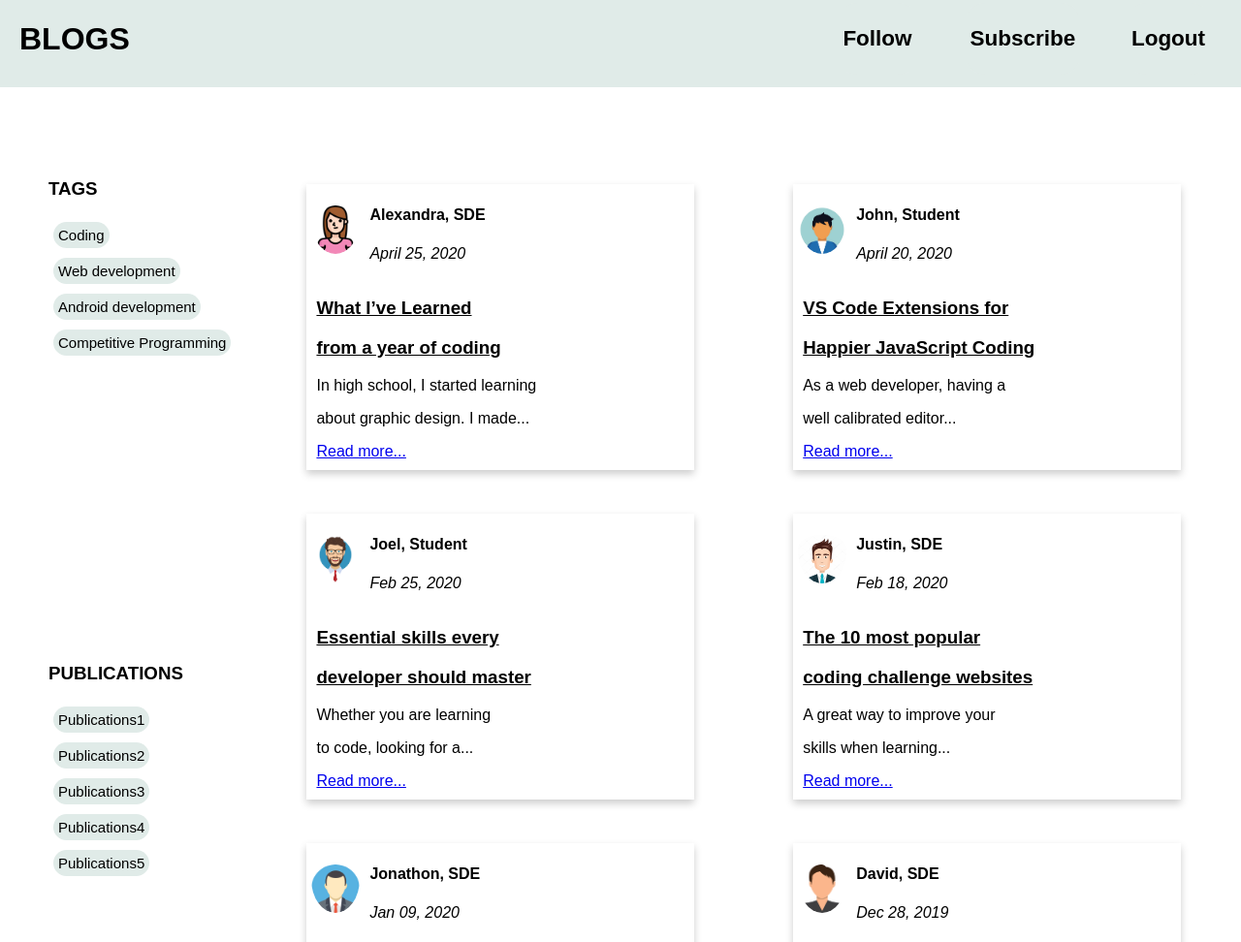
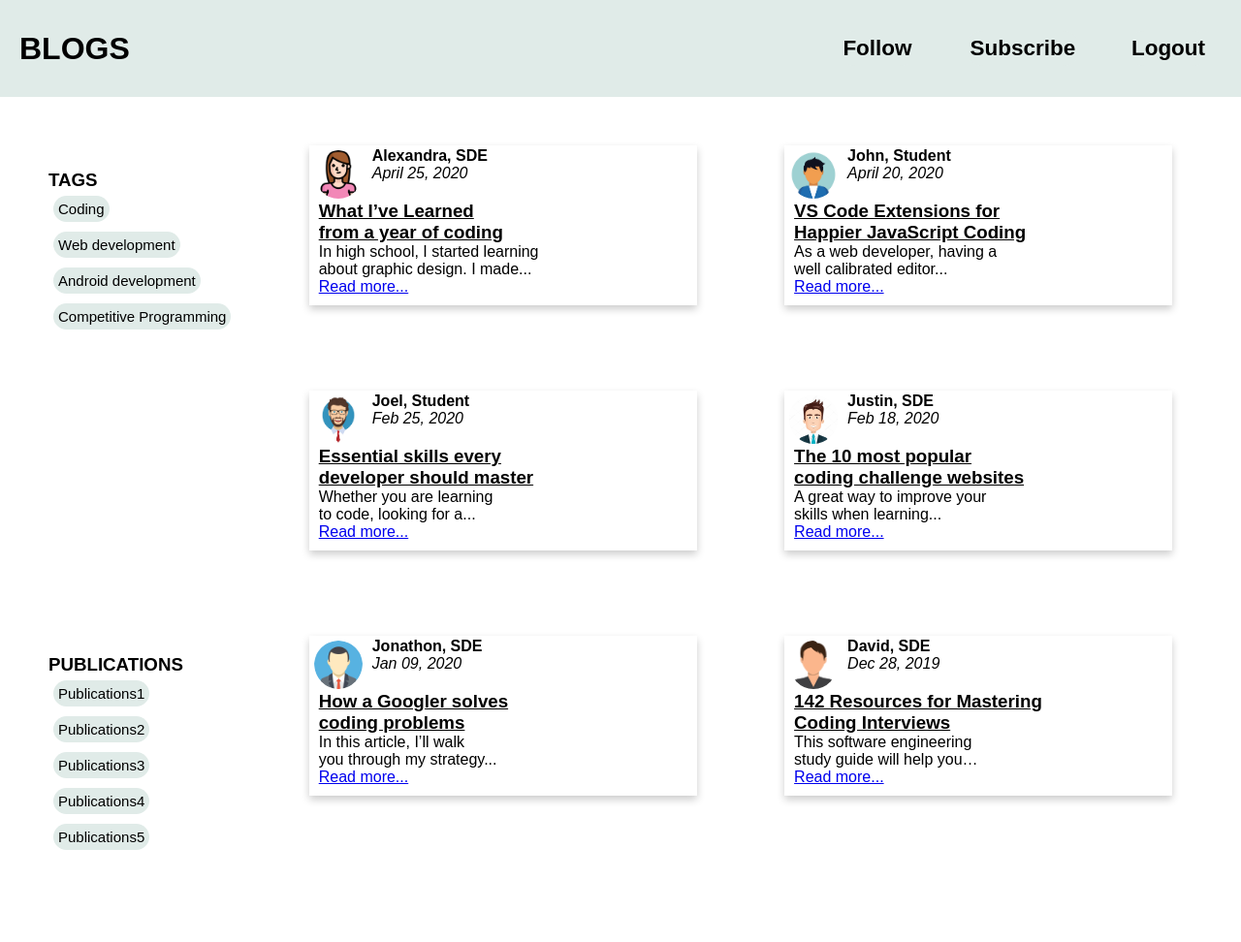
Before and after one commit to poorva2145/blog_website_front_end, a plain HTML site: page index.html in a window 1280 px wide. Shown: the top 972 px of the page at 97% size. Drawn offline with Linux system fonts and the light colour scheme.

Commit message:
added response

```diff
--- a/index.html
+++ b/index.html
@@ -3,7 +3,7 @@
 
 <head>
     <meta charset="UTF-8">
-    <link rel="stylesheet" href="style/home.css">
+    <link rel="stylesheet" href="style/home2.css">
     <meta name="viewport" content="width=device-width, initial-scale=1.0">
     <link rel="shortcut icon" type="image/png" href="images/favicon-16x16.png" />
     <title>BLOG WEBSITE</title>
@@ -116,7 +116,7 @@
 
         </div>
 
-        <div class="box" id="mainBody">
+        <div class="box" id="mainBody" style="padding-top: 50px">
             <div class="mainBodyItems" id="content1">
                 <div class="card">
                     <div class="containerCard">
@@ -270,7 +270,7 @@
             </div>
         </div>
     </div>
-    </div>
+
     <footer id="footer">
         <p>Copyright 2020</p>
     </footer>
--- a/style/home.css
+++ b/style/home.css
@@ -148,7 +148,7 @@
 }
 
 
-#mainBody{
+/* #mainBody{
     padding-top: 100px;
     display: grid;
     width: 100%;
@@ -160,7 +160,45 @@
     "three three three three four four four four"
     "five five five five six six six six";
     justify-content: space-evenly;
+} */
+
+@media (min-width: 600px) {
+    #mainBody{
+        padding-top: 10%;
+        display: grid;
+        width: 100%;
+        grid-gap: 10%;
+        column-gap: 5%;
+        grid-template-columns: 10%;
+        grid-template-rows: repeat(6,20%);
+        grid-template-areas:
+        "one one one one"
+        "two two two two"
+        "three three three three"
+        "four four four four"
+        "five five five five"
+        "six six six six";
+        justify-content: space-evenly;
+    }
 }
+@media (min-width: 900px) {
+    #mainBody{
+        padding-top: 10%;
+        display: grid;
+        width: 100%;
+        grid-gap: 10%;
+        column-gap: 5%;
+        grid-template-columns: repeat(2,10%);
+        grid-template-rows: repeat(3,20%);
+        grid-template-areas:
+        "one one one one two two two two"
+        "three three three three four four four four"
+        "five five five five six six six six";
+        justify-content: space-evenly;
+    }
+}
+
+
 
 #content1{
     grid-area: one;
--- /dev/null
+++ b/style/home2.css
@@ -0,0 +1,206 @@
+@import "style1.css";
+@import "style2.css";
+@import "style3.css";
+
+
+.container {
+    display: grid;
+    /* width: 100%; */
+    grid-template-columns: 1px 300px;
+    grid-template-rows: 100px 1200px;
+    grid-template-areas:
+    "hd hd hd hd hd hd hd hd"
+    "sd sd main main main main main main";
+    background-color: #fff;
+}
+
+.box{
+    margin-left: 0px;
+    margin-right: 0px;
+}
+
+.navBar{
+    background-color: #e0ebe8;
+    width: 100%;
+    height: auto;
+    display: grid;
+    grid-template-columns: 30px 300px;
+    grid-template-rows: 100px;
+    grid-template-areas:
+    "tx tx tx bt bt bt bt bt";
+}
+
+.navBarText{
+    display: flex;
+    justify-content: flex-start;
+    padding-left: 20px;
+    align-items: center;
+}
+
+.navBarButtons{
+    display: flex;
+    height: auto;
+    flex-direction: row;
+    justify-content: flex-end;
+    align-items: center;
+}
+
+.navBarItems{
+    display: flex;
+    width: 150px;
+    justify-content: center;
+    align-items: center;
+}
+
+.sideBarItems{
+    display: flex;
+    margin: 10px;
+    flex-direction: column;
+    padding-left: 20px;
+}
+
+.BUTTON_side {
+    border-radius: 20px;
+    color: #000000;
+    font-family: sans-serif;
+    font-size: 15px;
+    padding: 5px;
+    background-color: #E0EBE8;
+    text-decoration: none;
+    display: inline-block;
+    cursor: pointer;
+    text-align: center;
+    margin: 5px;
+    }
+
+.BUTTON_side:hover{
+    background: #52D5B2;
+}
+
+
+.mainBodyItems{
+    margin-bottom: 10px;
+    padding-bottom: 20px;
+    width: 400px;
+}
+
+.avatar {
+    vertical-align: middle;
+    width: 50px;
+    height: 50px;
+    border-radius: 50%;
+    margin-right: 10px;
+    padding-top: 5%;
+}
+
+.card {
+    box-shadow: 0 4px 8px 0 rgba(0,0,0,0.2);
+    transition: 0.3s;
+    padding-bottom: 10px;
+}
+
+.card:hover {
+    box-shadow: 0 8px 16px 0 rgba(0,0,0,0.2);
+}
+
+.containerCard {
+    padding: 2px 5px;
+    display: flex;
+    flex-direction: row;
+}
+
+.topic{
+    padding-left: 10px;
+}
+
+#navBarTextArea{
+    grid-area: tx;
+}
+
+#navBarButtonArea{
+    grid-area: bt;
+}
+
+#header {
+    display: flex;
+    flex-direction: row;
+    grid-area: hd;
+}
+
+#sideBar{
+    grid-area: sd;
+}
+
+#mainBody {
+    grid-area: main;
+}
+
+#sideBar{
+    padding-top: 65px;
+    padding-left: 20px;
+    display: grid;
+    width: 100%;
+    grid-template-rows: 500px 500px;
+}
+
+
+@media (min-width: 600px) {
+    #mainBody{
+        padding-top: 20%;
+        display: grid;
+        width: 100%;
+        grid-gap: 2%;
+        column-gap: 2%;
+        grid-template-columns: 10%;
+        grid-template-rows: repeat(6,20%);
+        grid-template-areas:
+        "one one one one"
+        "two two two two"
+        "three three three three"
+        "four four four four"
+        "five five five five"
+        "six six six six";
+        justify-content: space-evenly;
+        padding-top: 20%;
+    }
+}
+@media (min-width: 1100px) {
+    #mainBody{
+        padding-top: 15%;
+        display: grid;
+        width: 100%;
+        grid-gap: 2%;
+        column-gap: 2%;
+        grid-template-columns: repeat(2,10%);
+        grid-template-rows: repeat(3,20%);
+        grid-template-areas:
+        "one one one one two two two two"
+        "three three three three four four four four"
+        "five five five five six six six six";
+        justify-content: space-evenly;
+    }
+}
+
+#content1{
+    grid-area: one;
+}
+
+#content2{
+    grid-area: two;
+}
+
+#content3{
+    grid-area: three;
+}
+
+#content4{
+    grid-area: four;
+}
+
+#content5{
+    grid-area: five;
+}
+
+#content6{
+    grid-area: six;
+}
--- /dev/null
+++ b/style/post2.css
@@ -0,0 +1,152 @@
+@import "style1.css";
+@import "style2.css";
+@import "style3.css";
+
+img{
+    width: 40%;
+}
+
+.Author{
+    margin-top: 2%;
+}
+
+.forImage{
+    background-image: url("../images/image5.png");
+    width: 75%;
+    height: 15%;
+    margin-left: auto;
+    margin-right: auto;
+    background-position: center;
+}
+
+.container {
+
+    display: grid;
+    /* width: 100%; */
+    grid-template-rows: 100px 300px 3500px;
+    grid-template-areas:
+    "hd hd hd hd hd hd hd hd"
+    "t t t t t t t t"
+    "main main main main main main main main";
+    margin-left: 0px;
+    margin-right: 0px;
+    width: 100%;
+    background-color: #fff;
+}
+
+.ds{
+    width: 70%;
+    margin-left: auto;
+    margin-right: auto;
+}
+
+.box{
+    margin-left: 0px;
+    margin-right: 0px;
+}
+
+.navBar{
+    background-color: #e0ebe8;
+    width: 100%;
+    height: auto;
+    display: grid;
+    grid-template-columns: 30px 300px;
+    grid-template-rows: 100px;
+    grid-template-areas:
+    "tx tx tx bt bt bt bt bt";
+}
+
+.navBarText{
+    display: flex;
+    justify-content: flex-start;
+    padding-left: 20px;
+    align-items: center;
+}
+
+.navBarButtons{
+    display: flex;
+    height: auto;
+    flex-direction: row;
+    justify-content: flex-end;
+    align-items: center;
+}
+
+.navBarItems{
+    display: flex;
+    width: 150px;
+    justify-content: center;
+    align-items: center;
+}
+
+.avatar {
+    vertical-align: middle;
+    width: 50px;
+    height: 50px;
+    border-radius: 50%;
+    margin-right: 10px;
+    padding-top: 5%;
+}
+
+.socialMediaIcon {
+    vertical-align: middle;
+    width: 50px;
+    height: 50px;
+    margin-right: 10px;
+    padding-top: 20px;
+}
+
+.containerCard {
+    padding: 2px 5px;
+    display: flex;
+    flex-direction: row;
+}
+
+.content{
+    font-size: 20px;
+    line-height: 200%;
+    margin-top: 50px;
+    width: 80%;
+    margin-left: auto;
+    margin-right: auto;
+    align-items: center;
+}
+
+
+.social{
+    width: 30%;
+    margin-left: auto;
+    margin-right: auto;
+    display: flex;
+    flex-direction: row;
+    justify-content: space-evenly;
+    margin-bottom: 20px;
+}
+
+.media{
+    margin-left: 50px;
+    margin-right: 50px;
+}
+
+#navBarTextArea{
+    grid-area: tx;
+}
+
+#navBarButtonArea{
+    grid-area: bt;
+}
+
+#header{
+    grid-area: hd;
+}
+
+#title{
+    grid-area: t;
+    display: flex;
+    flex-direction: column;
+    justify-content: center;
+    align-items: center;
+}
+
+#mainBody{
+    grid-area: main;
+}
--- a/style/style1.css
+++ b/style/style1.css
@@ -1,8 +1,19 @@
+*{
+    margin: 0;
+    padding: 0;
+}
+
+html{
+    height: 100%;
+}
+
 body{
-    margin-top: -10px;
-    margin-left: 0px;
-    margin-right: 0px;
-    margin-bottom: -1px;
+    height: 100%;
     font-family: sans-serif;
-    width: 100%;
 }
+
+.container{
+    min-height: 100%;
+    overflow: auto;
+    padding-bottom: 500px;
+}
--- a/style/style3.css
+++ b/style/style3.css
@@ -1,15 +1,10 @@
 #footer{
-    margin-bottom: -20px;
     background-color: #c5ded7;
-    padding-bottom: 30px;
+    position: relative;
+    height: 100px;
+    margin-top: -100px;
+    clear: both;
+    width: 100%;
     padding-top: 20px;
-    margin-top: 200px;
-    height: 50px;
     text-align: center;
-    width: 100%;
-    bottom: 0;
-    margin-right: 0;
-    margin-left: 0;
-    clear: both;
-    /* min-width: 1024px; */
 }
```
Also changed, not shown: post.html (+9 -19 lines), style/style2.css (line endings or trailing spaces).
